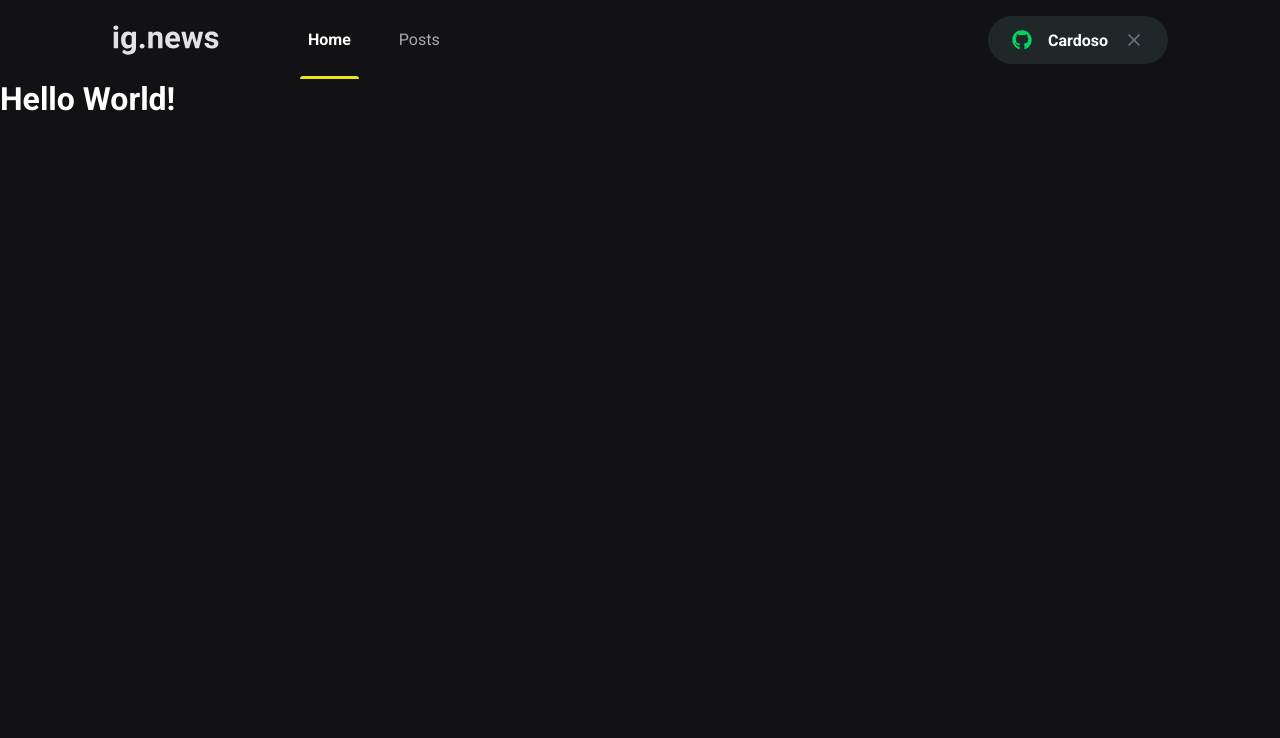
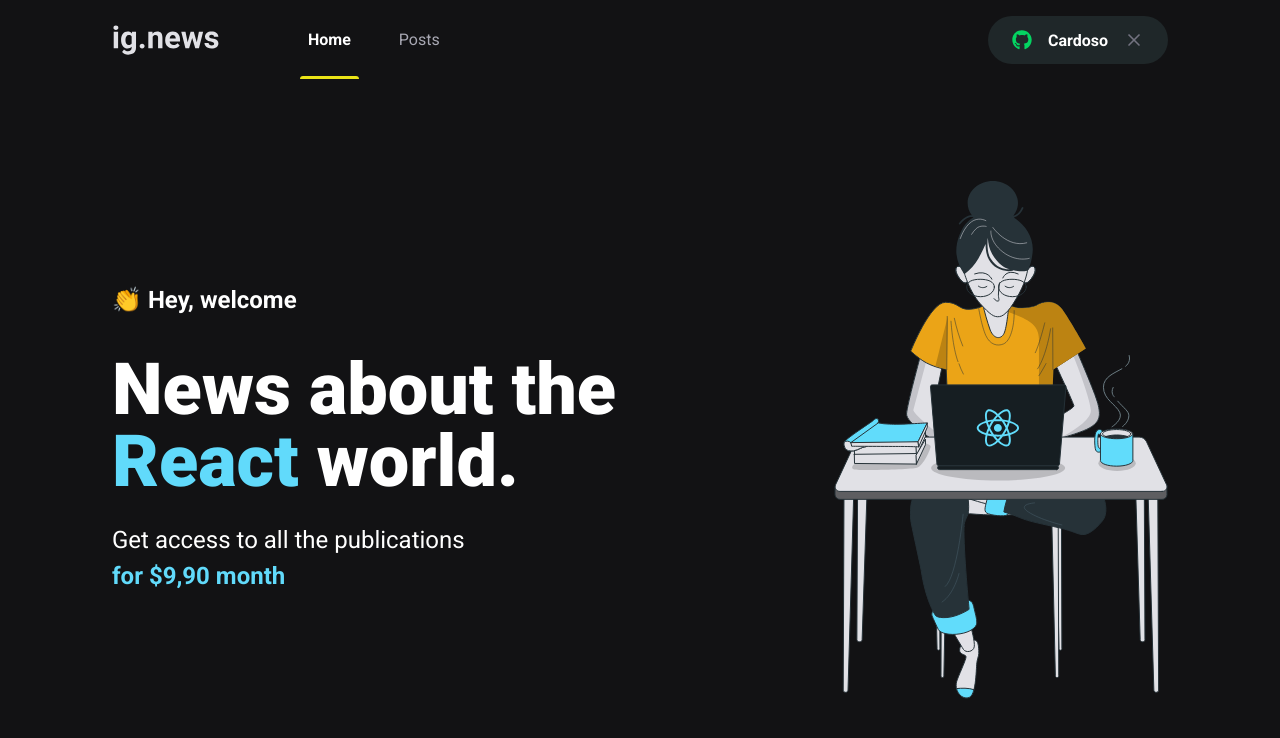
Before and after one commit to ajcadev/ignite-react-ignews, a Next.js app: page / in a window 1280 px wide. Shown: the top 738 px of the page. Built offline with nearby package versions, Linux system fonts and the light colour scheme.

Commit message:
add Home component

```diff
--- /dev/null
+++ b/src/pages/home.module.scss
@@ -0,0 +1,40 @@
+.contentContainer {
+  max-width: 1120px;
+  margin: 0 auto;
+  padding: 0 2rem;
+  height: calc(100vh - 5rem);
+
+  display: flex;
+  align-items: center;
+  justify-content: space-between;
+}
+
+.hero {
+  max-width: 600px;
+
+  > span {
+    font-size: 1.5rem;
+    font-weight: bold;
+  }
+
+  h1 {
+    font-size: 4.5rem;
+    line-height: 4.5rem;
+    font-weight: 900;
+    margin-top: 2.5rem;
+    span {
+      color: var(--cyan-500);
+    }
+  }
+
+  p {
+    font-size: 1.5rem;
+    line-height: 2.25rem;
+    margin-top: 1.5rem;
+
+    span {
+      color: var(--cyan-500);
+      font-weight: bold;
+    }
+  }
+}
--- a/src/pages/index.tsx
+++ b/src/pages/index.tsx
@@ -1,11 +1,20 @@
 import Head from 'next/head'
+import Image from 'next/image'
+import styles from './home.module.scss'
 export default function Home() {
   return(
     <>
       <Head>
-        <title>Início | ig.news</title>
+        <title>Home | ig.news</title>
       </Head>
-      <h1>Hello World!</h1>
+      <main className={styles.contentContainer}>
+        <section className={styles.hero}>
+          <span>👏 Hey, welcome</span>
+          <h1>News about the <span>React</span> world.</h1>
+          <p>Get access to all the publications<br /><span>for $9,90 month</span></p>
+        </section>
+        <Image src="/images/avatar.svg" alt="Girl coding" width='334px' height='520px' />
+      </main>
     </>
   )
 }
```
